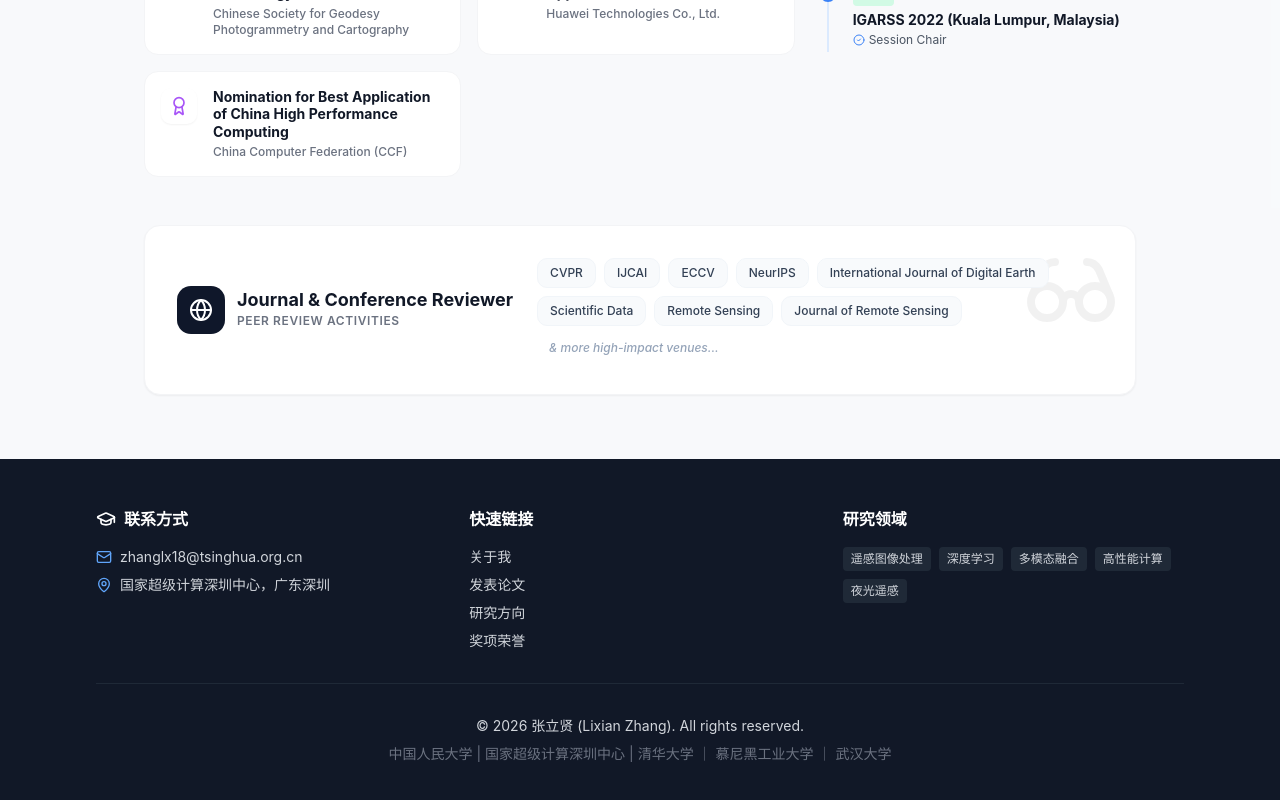
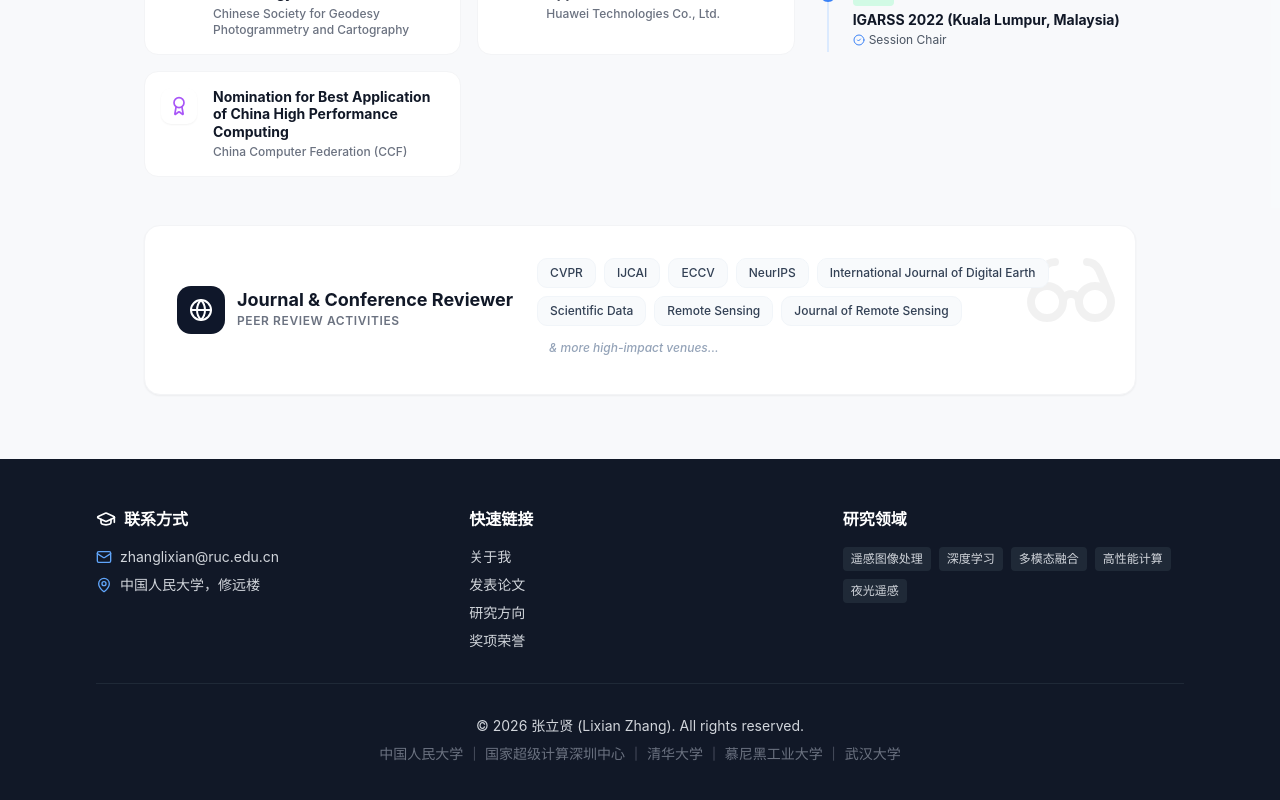
Before and after one commit to xian1234/LixianZhang, a React (Vite) app: page / in a window 1280 px wide. Shown: the part 6651-7451 px from the top of the page. Built offline with nearby package versions, Linux system fonts and the light colour scheme.

Commit message:
Update contact information in Footer component

```diff
--- a/src/sections/Footer.tsx
+++ b/src/sections/Footer.tsx
@@ -16,11 +16,11 @@ const Footer = () => {
             <div className="space-y-2 text-sm">
               <div className="flex items-center gap-2">
                 <Mail className="w-4 h-4 text-blue-400" />
-                <span>zhanglx18@tsinghua.org.cn</span>
+                <span>zhanglixian@ruc.edu.cn</span>
               </div>
               <div className="flex items-center gap-2">
                 <MapPin className="w-4 h-4 text-blue-400" />
-                <span>国家超级计算深圳中心，广东深圳</span>
+                <span>中国人民大学，修远楼</span>
               </div>
             </div>
           </div>
@@ -52,7 +52,7 @@ const Footer = () => {
         <div className="border-t border-gray-800 mt-8 pt-8 text-center text-sm">
           <p>&copy; {currentYear} 张立贤 (Lixian Zhang). All rights reserved.</p>
           <p className="mt-2 text-gray-500">
-            中国人民大学 | 国家超级计算深圳中心 | 清华大学 ｜ 慕尼黑工业大学 ｜ 武汉大学
+            中国人民大学 ｜ 国家超级计算深圳中心 ｜ 清华大学 ｜ 慕尼黑工业大学 ｜ 武汉大学
           </p>
         </div>
       </div>
```
